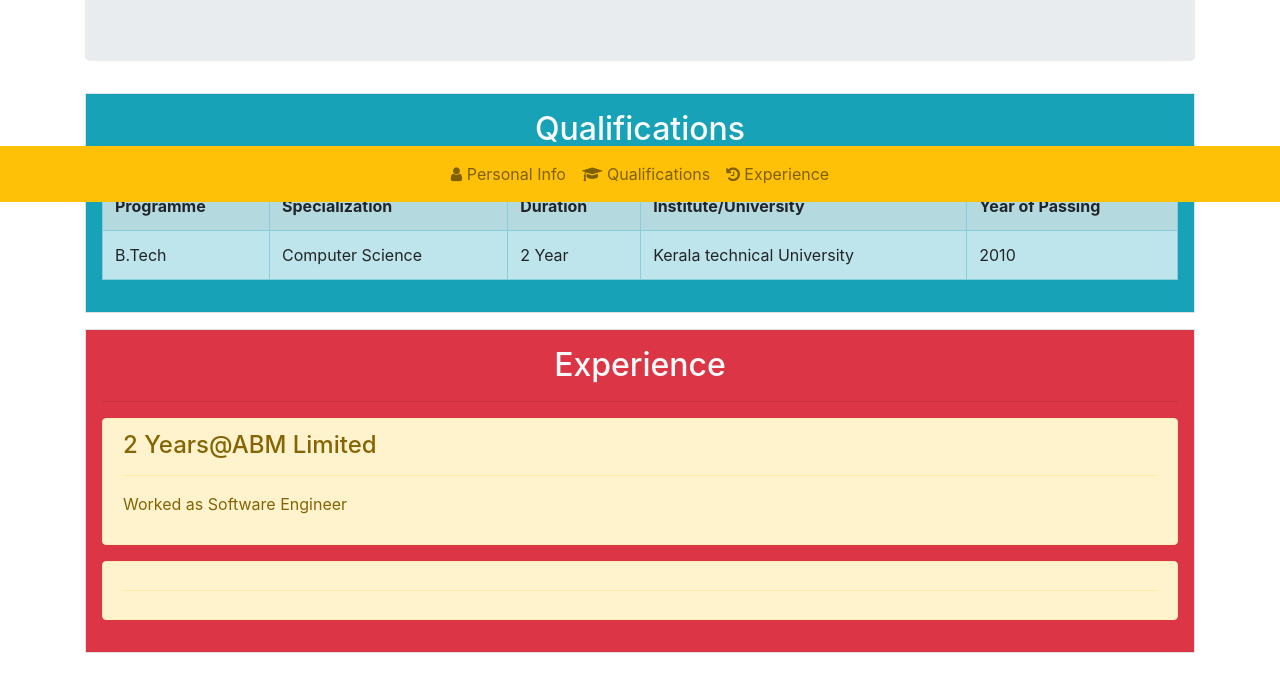
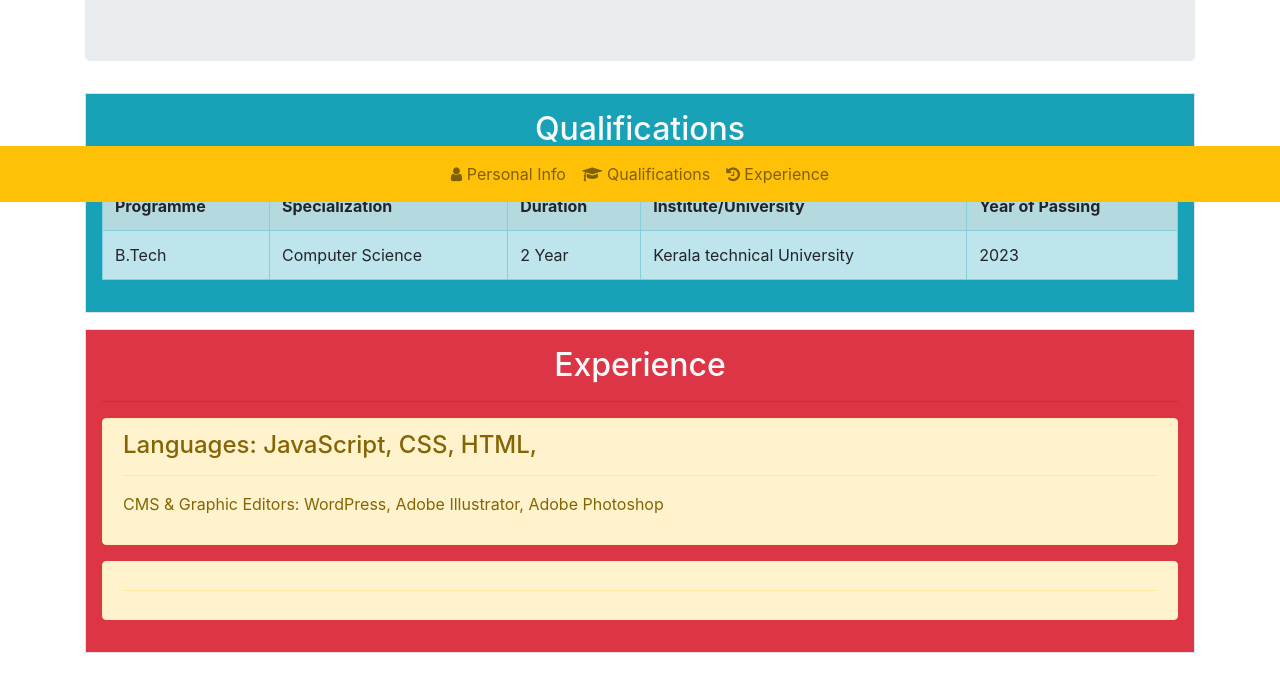
Before and after one commit to vivekkvinod/vivekkvinod.github.io, a plain HTML site: page index.html in a window 1280 px wide. Shown: the part 598-1290 px from the top of the page. Drawn offline with nearby package versions, Linux system fonts and the light colour scheme.

Commit message:
Update index.html

```diff
--- a/index.html
+++ b/index.html
@@ -81,16 +81,18 @@
           <td>Computer Science</td>
           <td>2 Year</td>
           <td>Kerala technical University</td>
-          <td>2010</td>
+          <td>2023</td>
       </table>
     </div>
   </section>
-  <section id="experience">
+  <section id="TECHNICAL SKILLS">
     <div class="container p-3 my-3 border bg-danger">
       <div class="h2 text-center text-light">Experience</div><hr/>
       <div class="alert alert-warning">
-        <strong class="h4">2 Years@ABM Limited</strong> <hr/>
-        <p>Worked as Software Engineer </p>
+        <strong class="h4">Languages: JavaScript, CSS, HTML,
+</strong> <hr/>
+        <p>CMS & Graphic Editors: WordPress, Adobe Illustrator, Adobe Photoshop
+ </p>
       </div>
       <div class="alert alert-warning">
         <strong class="h4"></strong> <hr/>
```
